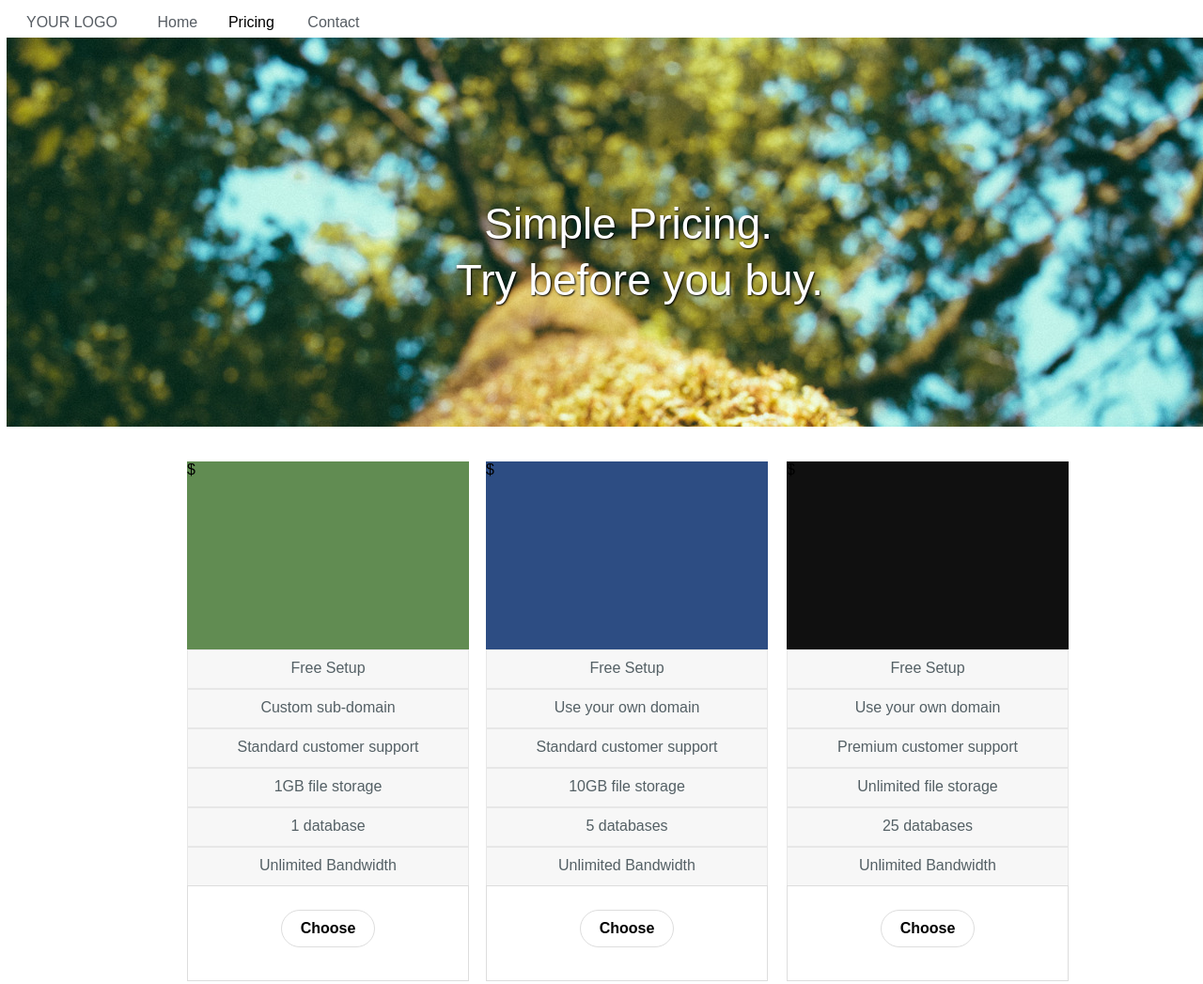
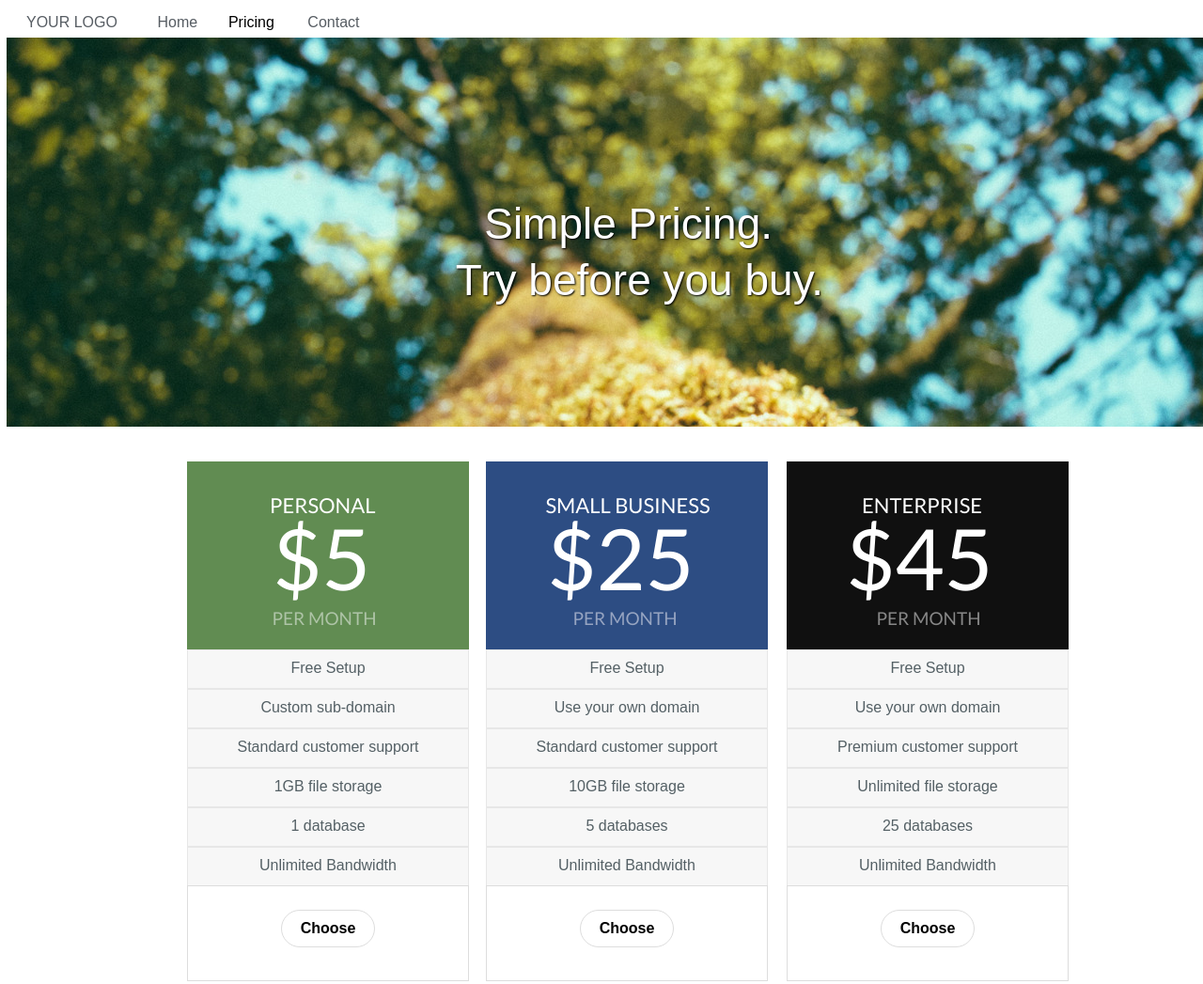
Before and after one commit to AirForcePierce/normmodeboyz, a plain HTML site: page index.html in a window 1280 px wide. Shown: the top 1047 px of the page at 94% size. Drawn offline with Linux system fonts and the light colour scheme.

Commit message:
added more text and positioned inside purchasing options

```diff
--- a/index.html
+++ b/index.html
@@ -3,6 +3,7 @@
 <head>
   <title>Web Hosting</title>
   <link rel="stylesheet" type="text/css" href="normalize.css">
+  <link href='https://fonts.googleapis.com/css?family=Lato:400,900' rel='stylesheet' type='text/css'>
   <link rel="stylesheet" type="text/css" href="main.css">
 </head>
 <body>
@@ -20,9 +21,9 @@
 <li>1 database</li>
 <li>Unlimited Bandwidth</li>
 </ul>
-<div class=green>$</div>
-<div class=blue>$</div>
-<div class=black>$</div>
+<div class=green></div>
+<div class=blue></div>
+<div class=black></div>
 <ul class=secondlist>
 <li>Free Setup</li>
 <li>Use your own domain</li>
@@ -42,17 +43,15 @@
 <div class=button1><input type="submit" value="Choose"></div>
 <div class=button2><input type="submit" value="Choose"></div>
 <div class=button3><input type="submit" value="Choose"></div>
-<!-- div class=text1>Placeholder1</div>
-<div class=text2>Placeholder2</div>
-<div class=text3>Placeholder3</div>
-<div class=text4>Placeholder4</div>
-<div class=text5>Placeholder5</div>
-<div class=text6>Placeholder6</div>
-<div class=text7>Placeholder</div>
-<div class=text8>Placeholder</div>
-<div class=text9>Placeholder</div>
-<div class=text10>Placeholder</div>
-<div class=text11>Placeholder</div> -->
+<div class=pers>PERSONAL</div>
+<div class=smallb>SMALL BUSINESS</div>
+<div class=enterp>ENTERPRISE</div>
+<div class=lildolla>$5</div>
+<div class=middolla>$25</div>
+<div class=highdolla>$45</div>
+<div class=permontha>PER MONTH</div>
+<div class=permonthb>PER MONTH</div>
+<div class=permonthc>PER MONTH</div>
 
 
 
--- a/main.css
+++ b/main.css
@@ -193,3 +193,111 @@ input {
   left: 830px;
   border:1px solid #DDDDDD;
 }
+
+.pers {
+  width: 100px;
+  /*border: 1px solid red;*/
+  font-size: 22px;
+  text-align: center;
+  position: absolute;
+  top: 45px;
+  left: 280px;
+  color: white;
+  font-family: 'Lato', sans-serif;
+}
+
+.smallb {
+  width: 200px;
+ /* border: 1px solid red;*/
+  font-size: 22px;
+  text-align: center;
+  position: absolute;
+  top: 45px;
+  left: 561px;
+  color: white;
+  font-family: 'Lato', sans-serif;
+}
+
+.enterp {
+  width: 100px;
+  /*border: 1px solid red;*/
+  font-size: 22px;
+  text-align: center;
+  position: absolute;
+  top: 45px;
+  left: 910px;
+  color: white;
+  font-family: 'Lato', sans-serif;
+}
+
+.highdolla {
+  width: 100px;
+ /* border: 1px solid red;*/
+  font-size: 90px;
+  text-align: center;
+  position: absolute;
+  top: 60px;
+  left: 893px;
+  color: white;
+  font-family: 'Lato', sans-serif;
+}
+
+.lildolla {
+  width: 100px;
+  /*border: 1px solid red;*/
+  font-size: 90px;
+  text-align: center;
+  position: absolute;
+  top: 60px;
+  left: 283px;
+  color: white;
+  font-family: 'Lato', sans-serif;
+}
+
+.middolla {
+  width: 100px;
+  /*border: 1px solid red;*/
+  font-size: 90px;
+  text-align: center;
+  position: absolute;
+  top: 60px;
+  left: 575px;
+  color: white;
+  font-family: 'Lato', sans-serif;
+}
+
+.permonthb {
+  width: 200px;
+  /*border: 1px solid red;*/
+  font-size: 19px;
+  text-align: center;
+  position: absolute;
+  top: 167px;
+  left: 558px;
+  color: #96A4C1;
+  font-family: 'Lato', sans-serif;
+}
+
+.permontha {
+  width: 200px;
+  /*border: 1px solid red;*/
+  font-size: 19px;
+  text-align: center;
+  position: absolute;
+  top: 167px;
+  left: 238px;
+  color: #AEC4A7;
+  font-family: 'Lato', sans-serif;
+}
+
+.permonthc {
+  width: 200px;
+  /*border: 1px solid red;*/
+  font-size: 19px;
+  text-align: center;
+  position: absolute;
+  top: 167px;
+  left: 881px;
+  color: #878787;
+  font-family: 'Lato', sans-serif;
+}
```
